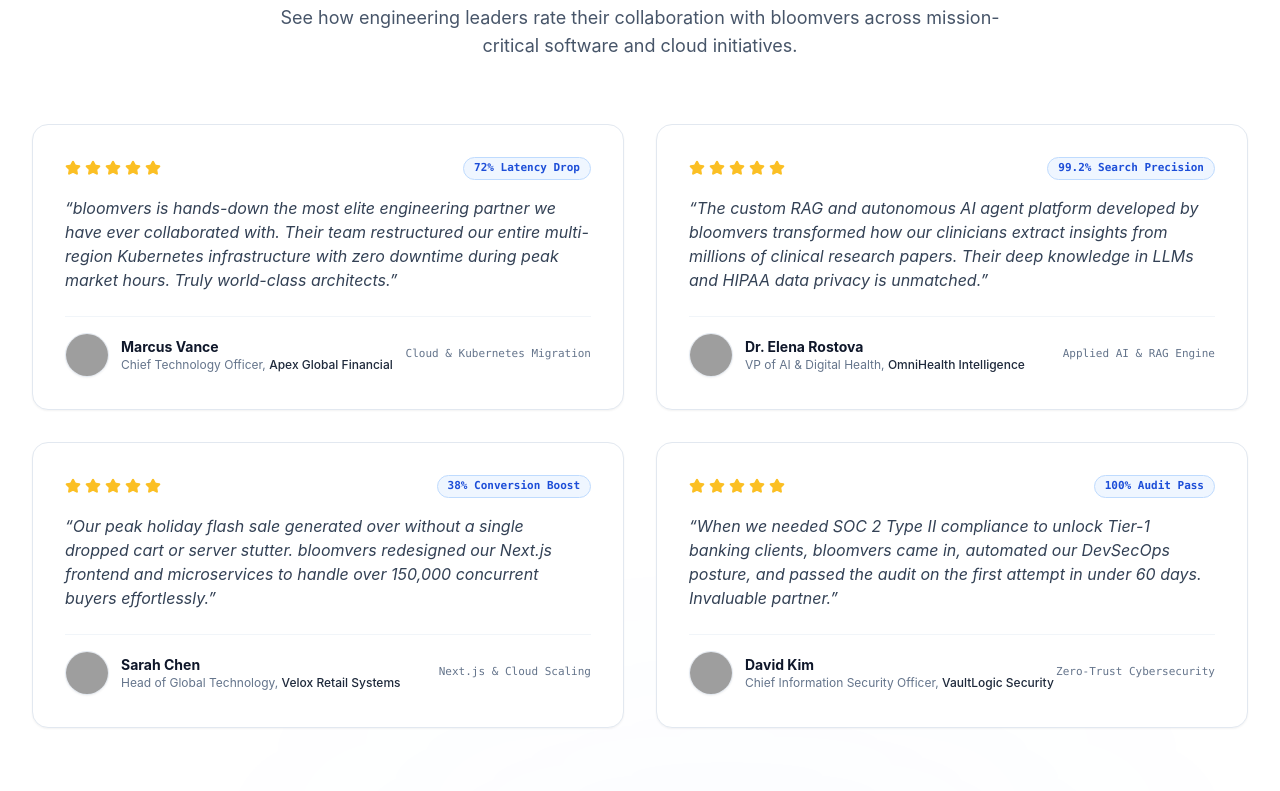
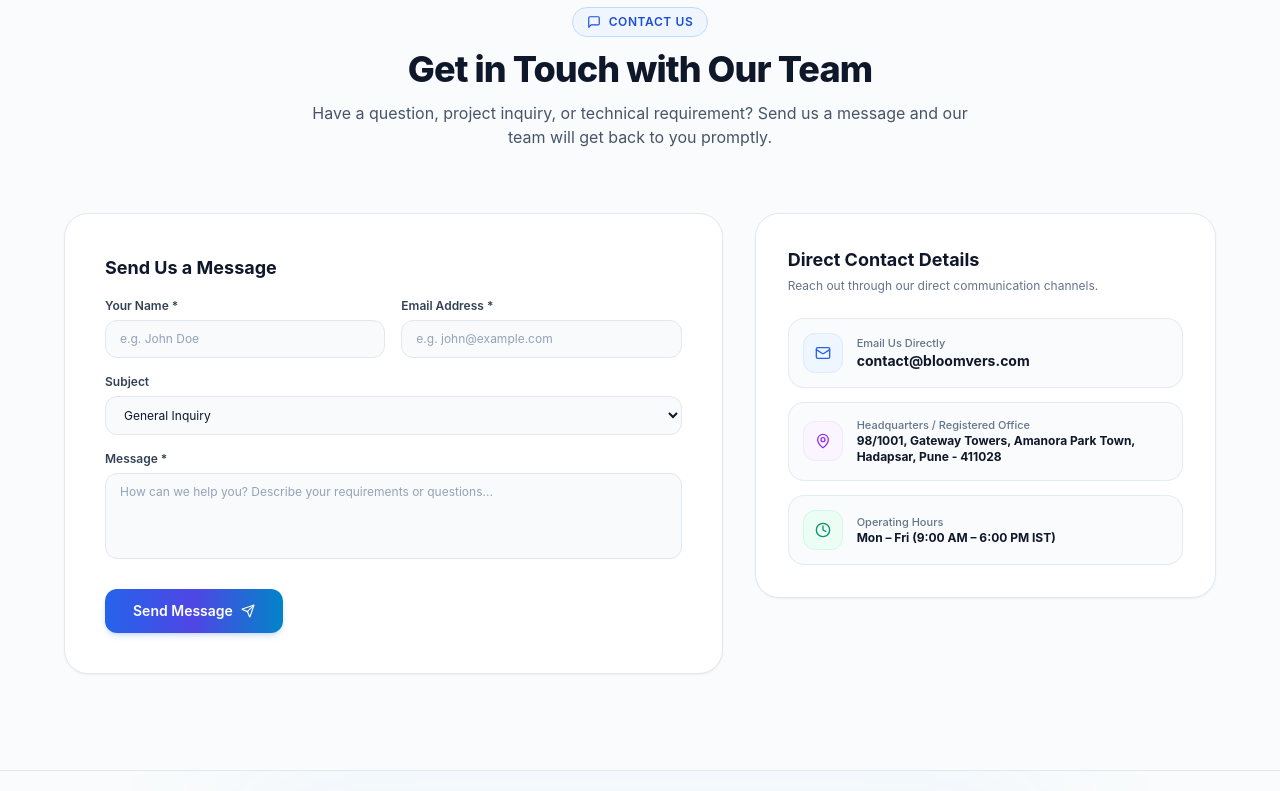
Before and after one commit to AshwetKini/bloomverse, a Next.js app: page / in a window 1280 px wide. Shown: the part 7280-8071 px from the top of the page. Built offline with nearby package versions, Linux system fonts and the light colour scheme; grey boxes are pictures that could not be loaded.

Commit message:
update case studies and testimonials

```diff
--- a/components/case-studies/CaseStudiesSection.tsx
+++ b/components/case-studies/CaseStudiesSection.tsx
@@ -4,7 +4,6 @@ import React, { useState } from 'react';
 import { caseStudiesData, CaseStudy } from '@/data/caseStudiesData';
 import {
   ArrowRight,
-  TrendingUp,
   Quote,
   X,
   Sparkles
@@ -15,25 +14,17 @@ export const CaseStudiesSection: React.FC = () => {
   const [selectedCase, setSelectedCase] = useState<CaseStudy | null>(null);
   const [modalOpen, setModalOpen] = useState(false);
 
+  // Only render if there are case studies
+  if (caseStudiesData.length === 0) {
+    return null;
+  }
+
   return (
     <section id="case-studies" className="py-24 bg-slate-50/70 relative overflow-hidden">
       {/* Background Glow */}
       <div className="absolute top-10 right-0 w-[500px] h-[500px] bg-blue-500/5 rounded-full blur-[140px] pointer-events-none" />
 
       <div className="max-w-7xl mx-auto px-4 sm:px-6 lg:px-8 relative z-10">
-        {/* Header */}
-        <div className="text-center max-w-3xl mx-auto mb-16 space-y-4 reveal-on-scroll">
-          <div className="inline-flex items-center gap-2 px-3.5 py-1.5 rounded-full bg-emerald-50 border border-emerald-200 text-emerald-700 text-xs font-semibold uppercase tracking-wider">
-            <TrendingUp className="w-3.5 h-3.5" /> Proven Enterprise Impact
-          </div>
-          <h2 className="text-3xl sm:text-4xl md:text-5xl font-extrabold text-slate-900 tracking-tight">
-            Engineering Transformations that Deliver Multi-Million Dollar ROI
-          </h2>
-          <p className="text-slate-600 text-base sm:text-lg">
-            Explore how we partnered with industry leaders to overcome high-concurrency hurdles, accelerate cloud velocity, and deploy breakthrough AI systems.
-          </p>
-        </div>
-
         {/* Case Studies Grid */}
         <div className="grid grid-cols-1 md:grid-cols-2 gap-8">
           {caseStudiesData.map((study, idx) => (
--- a/components/testimonials/TestimonialsSection.tsx
+++ b/components/testimonials/TestimonialsSection.tsx
@@ -4,8 +4,7 @@ import React from 'react';
 import { testimonialsData, securityBadges } from '@/data/testimonialsData';
 import {
   Star,
-  ShieldCheck,
-  Sparkles
+  ShieldCheck
 } from 'lucide-react';
 
 export const TestimonialsSection: React.FC = () => {
@@ -15,19 +14,9 @@ export const TestimonialsSection: React.FC = () => {
       <div className="absolute bottom-0 left-1/3 w-[600px] h-[300px] bg-blue-500/5 rounded-full blur-[140px] pointer-events-none" />
 
       <div className="max-w-7xl mx-auto px-4 sm:px-6 lg:px-8 relative z-10">
-        {/* Header */}
-        <div className="text-center max-w-3xl mx-auto mb-16 space-y-4 reveal-on-scroll">
-          <div className="inline-flex items-center gap-2 px-3.5 py-1.5 rounded-full bg-blue-50 border border-blue-200 text-blue-700 text-xs font-semibold uppercase tracking-wider">
-            <Sparkles className="w-3.5 h-3.5" /> Client Endorsements
-          </div>
-          <h2 className="text-3xl sm:text-4xl md:text-5xl font-extrabold text-slate-900 tracking-tight">
-            Trusted by CTOs, VPs of Engineering &amp; Enterprise Leaders
-          </h2>
-          <p className="text-slate-600 text-base sm:text-lg">
-            See how engineering leaders rate their collaboration with bloomvers across mission-critical software and cloud initiatives.
-          </p>
-        </div>
-
+        {/* Only render if there are testimonials */}
+        {testimonialsData.length > 0 && (
+          <>
             {/* Testimonials Grid */}
             <div className="grid grid-cols-1 md:grid-cols-2 gap-6 lg:gap-8 mb-16">
               {testimonialsData.map((item, idx) => (
@@ -94,6 +83,8 @@ export const TestimonialsSection: React.FC = () => {
                 ))}
               </div>
             </div>
+          </>
+        )}
       </div>
     </section>
   );
--- a/data/caseStudiesData.ts
+++ b/data/caseStudiesData.ts
@@ -18,101 +18,4 @@ export interface CaseStudy {
   };
 }
 
-export const caseStudiesData: CaseStudy[] = [
-  {
-    id: '1',
-    slug: 'fintech-cloud-migration',
-    client: 'Apex Global Financial',
-    industry: 'FinTech & Banking',
-    title: 'Migrating $12B Transaction Engine to Multi-Region Cloud with Zero Downtime',
-    summary: 'Architected high-resiliency AWS & Kubernetes infrastructure with distributed caching, cutting latency by 72% and slashing cloud operating expenditure by $1.4M.',
-    challenge: 'Apex Financial suffered from legacy on-premise infrastructure bottlenecks during peak trading hours, risking multimillion-dollar trade settlement delays and struggling to achieve SOC2 Type II compliance.',
-    solution: 'bloomvers engineered an automated multi-region active-active cloud architecture on AWS using Terraform IaC, Amazon EKS, and Kafka event streams, supplemented with automated failover in under 4 seconds.',
-    image: 'https://images.unsplash.com/photo-1559526324-4b87b5e36e44?q=80&w=1200&auto=format&fit=crop',
-    tags: ['Cloud Migration', 'Kubernetes', 'FinTech', 'Zero-Downtime'],
-    metrics: [
-      { value: '72%', label: 'Latency Reduction' },
-      { value: '$1.4M', label: 'Annual Cost Saved' },
-      { value: '99.999%', label: 'Uptime Achieved' },
-      { value: '< 4s', label: 'Disaster Failover' }
-    ],
-    technologies: ['AWS', 'Kubernetes', 'Terraform', 'Apache Kafka', 'PostgreSQL', 'Datadog'],
-    testimonial: {
-      quote: 'bloomvers delivered what two previous consulting giants failed to do in 18 months. Our latency dropped immediately, and our auditors gave us top marks.',
-      author: 'Marcus Vance',
-      role: 'Chief Technology Officer, Apex Financial'
-    }
-  },
-  {
-    id: '2',
-    slug: 'enterprise-ai-rag-automation',
-    client: 'OmniHealth Intelligence',
-    industry: 'Healthcare & Life Sciences',
-    title: 'Autonomous Clinical Intelligence & Multi-Agent RAG Assistant',
-    summary: 'Built a HIPAA-compliant AI knowledge retrieval engine processing over 2.8 million medical documents with 99.2% clinical precision.',
-    challenge: 'Doctors and medical researchers spent 14+ hours weekly searching unindexed clinical trials and electronic health records, slowing critical diagnosis protocols.',
-    solution: 'bloomvers developed a private hybrid vector-search RAG engine powered by fine-tuned foundation models, military-grade field encryption, and human-in-the-loop validation dashboards.',
-    image: 'https://images.unsplash.com/photo-1576091160399-112ba8d25d1d?q=80&w=1200&auto=format&fit=crop',
-    tags: ['Applied AI', 'LLMs', 'Healthcare', 'HIPAA'],
-    metrics: [
-      { value: '99.2%', label: 'Retrieval Precision' },
-      { value: '14 hrs', label: 'Saved per Doctor/Wk' },
-      { value: '2.8M+', label: 'Clinical Records' },
-      { value: '100%', label: 'HIPAA Compliant' }
-    ],
-    technologies: ['PyTorch', 'Pinecone', 'OpenAI', 'LangChain', 'FastAPI', 'AWS Bedrock'],
-    testimonial: {
-      quote: 'The AI platform built by bloomvers is nothing short of revolutionary for our research staff. It is blazing fast and flawlessly accurate.',
-      author: 'Dr. Elena Rostova',
-      role: 'Head of Clinical Innovation, OmniHealth'
-    }
-  },
-  {
-    id: '3',
-    slug: 'ecommerce-scaling-platform',
-    client: 'Velox Global Retail',
-    industry: 'E-Commerce & Supply Chain',
-    title: 'Modernizing Global E-Commerce Engine for 150k Concurrent Black Friday Shoppers',
-    summary: 'Engineered headless Next.js frontend with distributed microservices architecture, boosting conversion rates by 38% while handling 10x traffic spikes.',
-    challenge: 'Velox suffered recurring cart crashes and page load times exceeding 4.2 seconds during peak flash sales, costing estimated $3.2M in abandoned revenue.',
-    solution: 'bloomvers replaced the monolithic CMS with a distributed headless Next.js edge-rendered storefront, Redis cluster caching, and autoscaling microservices on Google Cloud Platform.',
-    image: 'https://images.unsplash.com/photo-1460925895917-afdab827c52f?q=80&w=1200&auto=format&fit=crop',
-    tags: ['Next.js', 'Headless Commerce', 'GCP', 'High Concurrency'],
-    metrics: [
-      { value: '38%', label: 'Conversion Lift' },
-      { value: '0.8s', label: 'Avg Page Load' },
-      { value: '150k+', label: 'Concurrent Users' },
-      { value: '0 sec', label: 'Black Friday Downtime' }
-    ],
-    technologies: ['Next.js', 'React', 'Node.js', 'Google Cloud', 'Redis', 'Tailwind CSS', 'Stripe'],
-    testimonial: {
-      quote: 'Our Black Friday sale generated record revenues without a single glitch or slowdown. bloomvers is our trusted strategic tech partner.',
-      author: 'Sarah Chen',
-      role: 'VP of Digital Experience, Velox Retail'
-    }
-  },
-  {
-    id: '4',
-    slug: 'cybersecurity-soc2-transformation',
-    client: 'VaultLogic Security',
-    industry: 'Enterprise SaaS',
-    title: 'Zero-Trust Architecture & Rapid SOC 2 Type II Certification',
-    summary: 'Implemented end-to-end DevSecOps automation, secrets management, and automated compliance auditing, securing 42 enterprise Fortune 500 contracts.',
-    challenge: 'VaultLogic needed urgent SOC 2 Type II and ISO 27001 certifications to close multimillion-dollar enterprise procurement deals with banking clients.',
-    solution: 'bloomvers conducted comprehensive threat modeling, rolled out HashiCorp Vault secrets management, automated SAST/DAST container pipelines, and completed audit readiness in under 55 days.',
-    image: 'https://images.unsplash.com/photo-1563986768609-322da13575f3?q=80&w=1200&auto=format&fit=crop',
-    tags: ['Cybersecurity', 'SOC 2', 'DevSecOps', 'Zero Trust'],
-    metrics: [
-      { value: '55 Days', label: 'Audit Readiness' },
-      { value: '100%', label: 'Pass Rate (Zero Deficiencies)' },
-      { value: '$28M', label: 'Enterprise Deals Unlocked' },
-      { value: '0', label: 'Security Vulnerabilities' }
-    ],
-    technologies: ['HashiCorp Vault', 'Wiz', 'Okta', 'Snyk', 'GitHub Actions', 'AWS GuardDuty'],
-    testimonial: {
-      quote: 'bloomvers got us enterprise audit-ready in half the time our internal team estimated. They are masters of modern cloud security.',
-      author: 'David Kim',
-      role: 'Chief Information Security Officer, VaultLogic'
-    }
-  }
-];
+export const caseStudiesData: CaseStudy[] = [];
--- a/data/testimonialsData.ts
+++ b/data/testimonialsData.ts
@@ -10,52 +10,7 @@ export interface Testimonial {
   metric: string;
 }
 
-export const testimonialsData: Testimonial[] = [
-  {
-    id: '1',
-    name: 'Marcus Vance',
-    role: 'Chief Technology Officer',
-    company: 'Apex Global Financial',
-    avatar: 'https://images.unsplash.com/photo-1534528741775-53994a69daeb?q=80&w=200&auto=format&fit=crop',
-    rating: 5,
-    content: 'bloomvers is hands-down the most elite engineering partner we have ever collaborated with. Their team restructured our entire multi-region Kubernetes infrastructure with zero downtime during peak market hours. Truly world-class architects.',
-    projectType: 'Cloud & Kubernetes Migration',
-    metric: '72% Latency Drop'
-  },
-  {
-    id: '2',
-    name: 'Dr. Elena Rostova',
-    role: 'VP of AI & Digital Health',
-    company: 'OmniHealth Intelligence',
-    avatar: 'https://images.unsplash.com/photo-1580489944761-15a19d654956?q=80&w=200&auto=format&fit=crop',
-    rating: 5,
-    content: 'The custom RAG and autonomous AI agent platform developed by bloomvers transformed how our clinicians extract insights from millions of clinical research papers. Their deep knowledge in LLMs and HIPAA data privacy is unmatched.',
-    projectType: 'Applied AI & RAG Engine',
-    metric: '99.2% Search Precision'
-  },
-  {
-    id: '3',
-    name: 'Sarah Chen',
-    role: 'Head of Global Technology',
-    company: 'Velox Retail Systems',
-    avatar: 'https://images.unsplash.com/photo-1507003211169-0a1dd7228f2d?q=80&w=200&auto=format&fit=crop',
-    rating: 5,
-    content: 'Our peak holiday flash sale generated over \ without a single dropped cart or server stutter. bloomvers redesigned our Next.js frontend and microservices to handle over 150,000 concurrent buyers effortlessly.',
-    projectType: 'Next.js & Cloud Scaling',
-    metric: '38% Conversion Boost'
-  },
-  {
-    id: '4',
-    name: 'David Kim',
-    role: 'Chief Information Security Officer',
-    company: 'VaultLogic Security',
-    avatar: 'https://images.unsplash.com/photo-1500648767791-00dcc994a43e?q=80&w=200&auto=format&fit=crop',
-    rating: 5,
-    content: 'When we needed SOC 2 Type II compliance to unlock Tier-1 banking clients, bloomvers came in, automated our DevSecOps posture, and passed the audit on the first attempt in under 60 days. Invaluable partner.',
-    projectType: 'Zero-Trust Cybersecurity',
-    metric: '100% Audit Pass'
-  }
-];
+export const testimonialsData: Testimonial[] = [];
 
 export const clientLogos = [
   { name: 'Apex Financial', ticker: 'APX', icon: 'Coins' },
```
Lines whose indentation alone changed are shown as unchanged.
